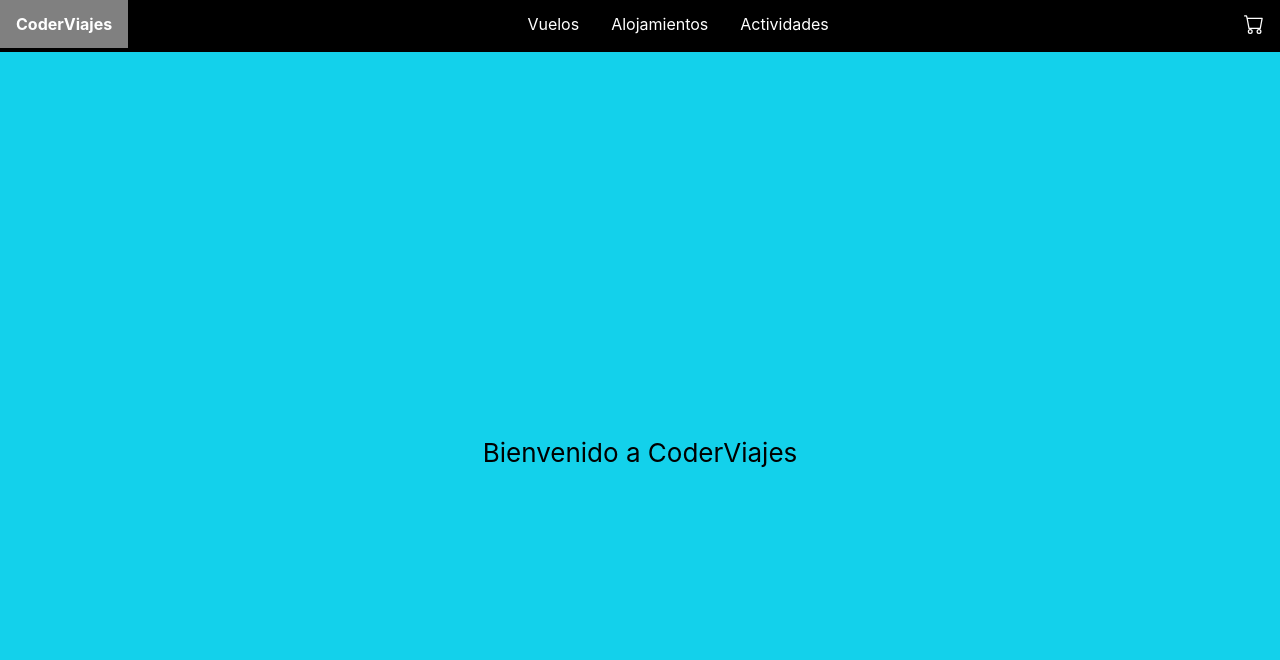
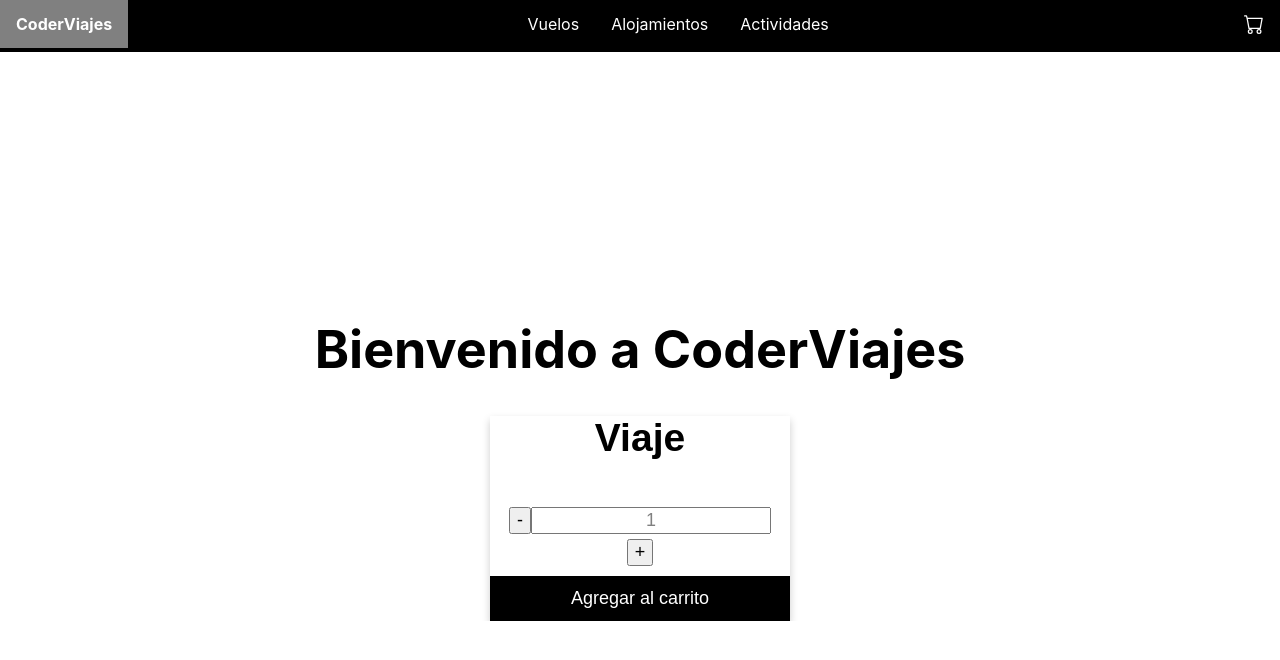
Before and after one commit to TessaGeronimo/proyecto-final-TessaGeronimo, a React (Create React App) app in the folder ecommerce_tessa/: page / in a window 1280 px wide. Shown: the top 660 px of the page. Built offline with nearby package versions, Linux system fonts and the light colour scheme.

Commit message:
Actividad 4 finalizada

```diff
--- a/ecommerce_tessa/src/App.css
+++ b/ecommerce_tessa/src/App.css
@@ -14,7 +14,7 @@
 }
 
 .App-header {
-  background-color: #13d1eb;
+  background-color: white;
   min-height: 100vh;
   display: flex;
   flex-direction: column;
--- /dev/null
+++ b/ecommerce_tessa/src/components/ItemCount/ItemCount.css
@@ -0,0 +1,41 @@
+.card{
+    box-shadow: 0 4px 8px 0 rgba(0, 0, 0, 0.2);
+    max-width: 300px;
+    margin:auto;
+    text-align: center;
+    font-family: arial;
+}
+
+.amount {
+
+    padding: 10px;
+    display: block;
+
+}
+
+.amount button{
+    font-size: 18px;
+    text-align: center;
+}
+
+.amount input{
+    text-align: center;
+    font-size: 18px;
+    color:grey
+}
+
+#add{
+    border:none;
+    outline: 0;
+    padding: 12px;
+    color:white;
+    background: #000;
+    text-align: center;
+    cursor:pointer;
+    width: 100%;
+    font-size: 18px;
+}
+
+.card button:hover{
+    opacity: 0.7;
+}
--- /dev/null
+++ b/ecommerce_tessa/src/components/ItemCount/ItemCount.jsx
@@ -0,0 +1,36 @@
+import React, { useState } from 'react';
+import './ItemCount.css';
+
+const ItemCount = (props) => {
+    const [cant, setCant] = useState(props.inicial);
+
+    const handleAdd = () =>{
+        if(cant<props.stock){
+            setCant(cant+1);
+        }
+    }
+
+    const handleMinus = () =>{
+        if(cant>0){
+            setCant(cant-1);
+        }
+    }
+
+    const handleAddOn = () =>{
+        alert("Se agrego al carrito "+cant+" viaje")
+    }
+
+    return (
+        <div className="card">
+            <h2>Viaje</h2>
+            <div className='amount'>
+                <button onClick={() => {handleMinus()}}>-</button>
+                <input readOnly value={cant}></input>
+                <button onClick={()=>{handleAdd()}}>+</button>
+            </div>
+            <button id='add' onClick={()=>{handleAddOn()}}>Agregar al carrito</button>
+        </div>
+    );
+};
+
+export default ItemCount;
--- a/ecommerce_tessa/src/components/ItemListContainer/ItemListContainer.css
+++ b/ecommerce_tessa/src/components/ItemListContainer/ItemListContainer.css
@@ -3,7 +3,6 @@
     margin:0;
     padding: 0;
     overflow: hidden;
-    background-color: black;
     text-align: center;
     height: 100%;
 }
--- a/ecommerce_tessa/src/components/ItemListContainer/ItemListContainer.jsx
+++ b/ecommerce_tessa/src/components/ItemListContainer/ItemListContainer.jsx
@@ -1,10 +1,12 @@
 import React from "react";
+import './ItemListContainer.css';
+import ItemCount from '../ItemCount/ItemCount';
 
 const ItemListContainer = (props) =>{
     return(
         <div className='item'>
-            <p>{props.greetings}</p>
-
+            <h1>{props.greetings}</h1>
+            <ItemCount stock={3} inicial={1} onAdd={0}></ItemCount>
         </div>
     );
 }
```
